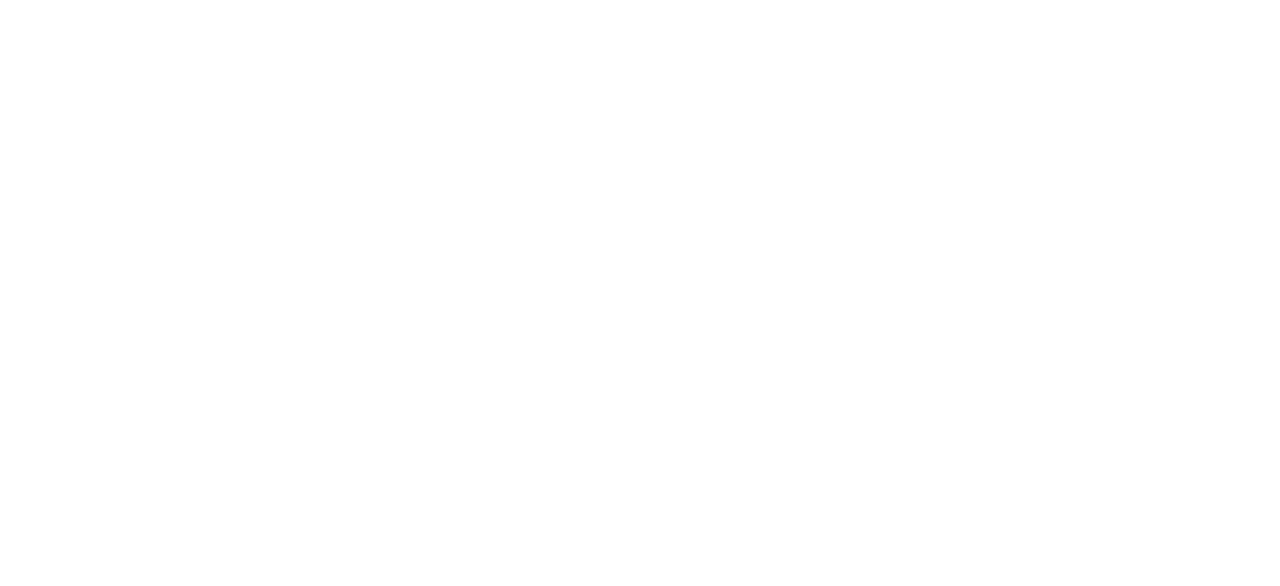
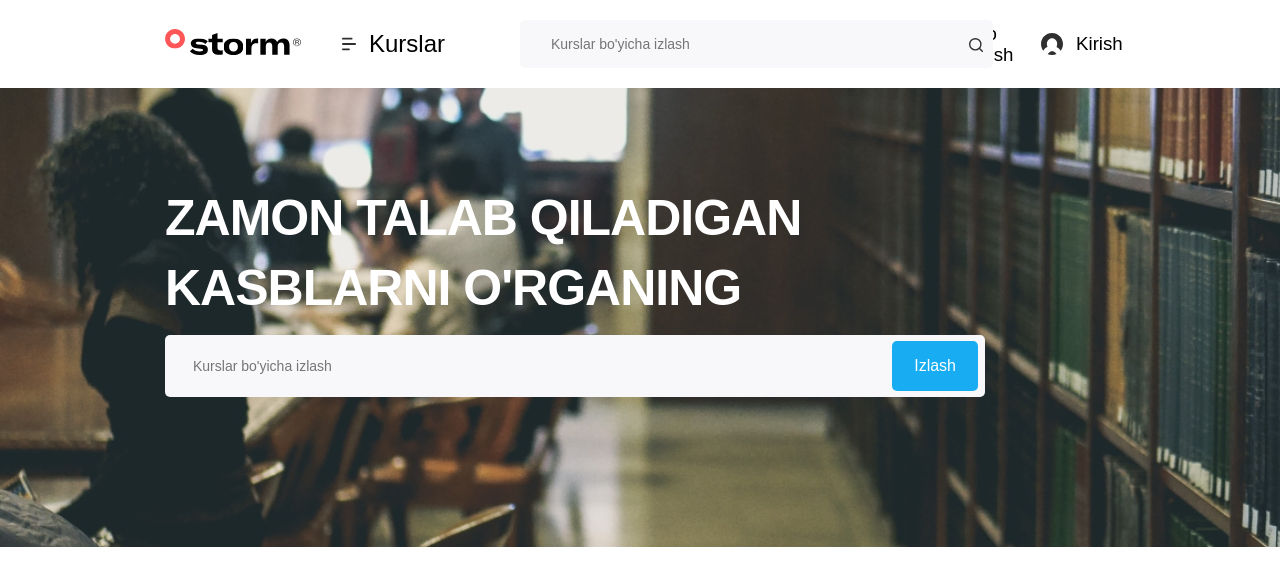
Before and after one commit to turdiyevkeldiyor/storm, a plain HTML site: page index.html in a window 1280 px wide. Drawn offline with Linux system fonts and the light colour scheme; a web font is replaced by a local one.

Commit message:
header done

```diff
--- a/css/main.css
+++ b/css/main.css
@@ -0,0 +1,248 @@
+/* FONTS */
+@font-face {
+  font-display: swap;
+  font-family: 'Public Sans';
+  font-style: normal;
+  font-weight: 400;
+  src: url('../fonts/public-sans-v15-latin-regular.woff2') format('woff2');
+}
+
+@font-face {
+  font-display: swap;
+  font-family: 'Public Sans';
+  font-style: normal;
+  font-weight: 500;
+  src: url('../fonts/public-sans-v15-latin-500.woff2') format('woff2');
+}
+
+@font-face {
+  font-display: swap;
+  font-family: 'Public Sans';
+  font-style: normal;
+  font-weight: 700;
+  src: url('../fonts/public-sans-v15-latin-700.woff2') format('woff2');
+}
+
+/* FONTS */
+
+/* ROOT */
+:root {
+  --fontPrimary: 'Public Sans', Arial, Helvetica, sans-serif;
+  --fontWeight: 400;
+}
+
+* {
+  box-sizing: border-box;
+  margin: 0;
+  padding: 0;
+}
+
+html {
+  width: 100%;
+  height: 100%;
+  scroll-behavior: smooth;
+  overflow-x: hidden;
+  box-sizing: border-box;
+}
+
+*,
+*::before,
+*::after {
+  box-sizing: inherit;
+}
+
+body {
+  display: flex;
+  flex-direction: column;
+  height: 100%;
+  height: 100%;
+  font-family: var(--fontPrimary);
+  font-weight: var(--fontWeight);
+}
+
+main {
+  flex-grow: 1;
+}
+
+img {
+  max-width: 100%;
+  height: auto;
+}
+
+.visually-hidden {
+  position: absolute;
+  width: 1px;
+  height: 1px;
+  margin: -1px;
+  border: 0;
+  padding: 0;
+  white-space: nowrap;
+  clip-path: inset(100%);
+  clip: rect(0 0 0 0);
+  overflow: hidden;
+}
+
+.container {
+  width: 100%;
+  max-width: 1440px;
+  margin-right: auto;
+  margin-left: auto;
+  padding-right: 165px;
+  padding-left: 165px;
+}
+
+ol,
+ul {
+  list-style: none;
+}
+
+a {
+  text-decoration: none;
+  background-color: transparent;
+}
+
+/* ---------- HEADER START ---------- */
+.site-header {
+  width: 100%;
+  padding: 20px 0;
+}
+
+.site-header__wrapper {
+  display: flex;
+  justify-content: space-between;
+  align-items: center;
+}
+
+.site-header__logo-img {
+
+}
+.site-header__menu {
+  width: 64px;
+
+  display: flex;
+  gap: 13px;
+}
+
+.site-header__title {
+  width: 18px;
+  font-weight: 700;
+  line-height: -1px;
+
+}
+
+.site-header__search {
+  width: 100%;
+  max-width: 473px;
+  left: 73px;
+  position: relative;
+}
+
+.site-header__search-icon {
+  position: absolute;
+  top: 18px;
+  left: 95%;
+}
+
+.site-header__search-input {
+  width: 100%;
+  max-width: 473px;
+}
+
+.site-header__search>input {
+  background-color: #F8F8FA;
+  color: #2F2F2F;
+  border: none;
+  outline: none;
+  border-radius: 5px;
+  padding: 16px 31px;
+  font-size: 14px;
+}
+
+.site-header__title {
+  width: 100%;
+  max-width: 86px;
+  font-weight: 500;
+
+}
+
+.site-header__title-title {
+  width: 100%;
+  max-width: 39px;
+  font-weight: 500;
+
+}
+
+.site-header__title-end {
+  display: flex;
+   gap: 13px;
+}
+
+
+
+/* ---------- HEADER END ------------ */
+
+/* ---------- MAIN START ------------ */
+.site-main {
+  width: 100%;
+}
+
+/* ---------- HERO START ------------ */
+.hero {
+  width: 100%;
+  max-width: 1440px;
+  height: 459px;
+  background-image: url(../assest/images/bg.jpeg);
+  background-repeat: no-repeat;
+  background-size: cover;
+}
+
+.site-hero__wrapper {
+  flex-direction: column;
+  align-items: center;
+}
+
+.site-hero__title {
+  width: 100%;
+  max-width: 900px;
+  height: 150px;
+  padding: 95px;
+  padding-left: 0;
+  color: #FFFFFF;
+  font-size: 50px;
+  font-weight: 700;
+  line-height: 70px;
+  letter-spacing: -1px;
+  text-align: left;
+  margin-bottom: 57px;
+}
+
+.site-hero__search-input {
+  width: 100%;
+  max-width: 820px;
+  padding-left: 165px;
+
+  background-color: #F8F8FA;
+  color: #2F2F2F;
+  border: none;
+  outline: none;
+  border-radius: 5px;
+  padding: 23px 28px;
+  font-size: 14px;
+  position: relative;
+}
+
+.site-hero__btn {
+  position: absolute;
+  top: 333px;
+  left: 69%;
+  margin: 8px 9px;
+  padding: 16px 22px;
+  border: none;
+  border-radius: 5px;
+  color: #FFFFFF;
+  background-color: #18ADF2;
+
+}
+
+/* ---------- HERO END ------------ */
+/* ---------- MAIN END ------------ */
--- a/index.html
+++ b/index.html
@@ -1,5 +1,6 @@
 <!DOCTYPE html>
 <html lang="en">
+
 <head>
   <meta charset="UTF-8">
   <meta name="viewport" content="width=device-width, initial-scale=1.0">
@@ -7,7 +8,63 @@
   <link rel="stylesheet" href="./css/normalize.css">
   <link rel="stylesheet" href="./css/main.css">
 </head>
+
 <body>
 
+  <!-- HEADER START -->
+  <header class="site-header">
+    <div class="container">
+      <div class="site-header__wrapper">
+        <a class="site-header__logo-link" href="./index.html">
+          <img class="site-header__logo-img" src="./assest/icon/logo.svg" width="136" height="26" alt="Logo image">
+        </a>
+        <div class="site-header__menu">
+          <img class="site-header__menu-icon" src="./assest/icon/menu-icon.svg" width="14" height="13" alt="Menu icon">
+          <h2 class="site-header__title">Kurslar</h2>
+        </div>
+        <div class="site-header__search">
+          <input class="site-header__search-input" type="text" placeholder="Kurslar bo'yicha izlash">
+          <img class="site-header__search-icon" src="./assest/icon/search-icon.svg" width="14" height="14"
+            alt="Search icon">
+        </div>
+        <h3 class="site-header__title-title">A'zo bo'lish</h3>
+        <div class="site-header__title-end">
+          <img class="site-header__access-img" src="./assest/icon/access-icon.svg" width="22" height="22" alt="Access-icon">
+          <h3 class="site-header__title-title">Kirish</h3>
+        </div>
+      </div>
+    </div>
+  </header>
+
+  <!-- HEADER END -->
+
+  <!-- MAIN START -->
+  <main class="site-main">
+
+    <!-- HERO-START -->
+    <section class="hero">
+      <div class="container">
+        <div class="site-hero__wrapper">
+          <h2 class="site-hero__title">ZAMON TALAB QILADIGAN KASBLARNI O'RGANING</h2>
+
+          <input class="site-hero__search-input" type="text" placeholder="Kurslar bo'yicha izlash">
+
+          <a class="site-hero__btn" role="button" href="#">
+            Izlash
+          </a>
+        </div>
+      </div>
+    </section>
+    <!-- HERO-END -->
+
+  </main>
+
+  <!-- MAIN END  -->
+
+
+
+
+
 </body>
+
 </html>
```
Also changed, not shown: assest/fonts/public-sans-v15-latin-500.woff2 (added), assest/fonts/public-sans-v15-latin-700.woff2 (added), assest/fonts/public-sans-v15-latin-regular.woff2 (added), assest/icon/access-icon.svg (added), assest/icon/logo.svg (added), assest/icon/menu-icon.svg (added), assest/icon/search-icon.svg (added), assest/images/bg.jpeg (added).
